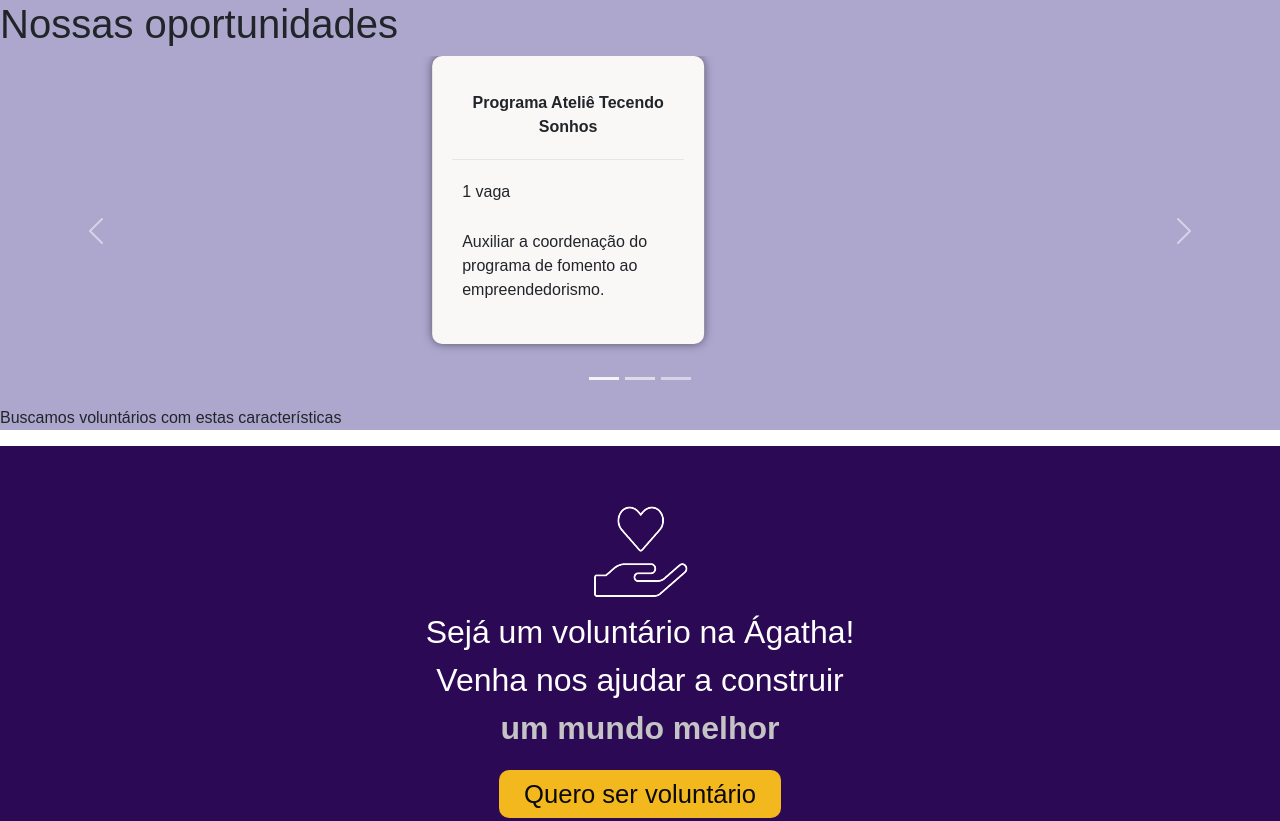
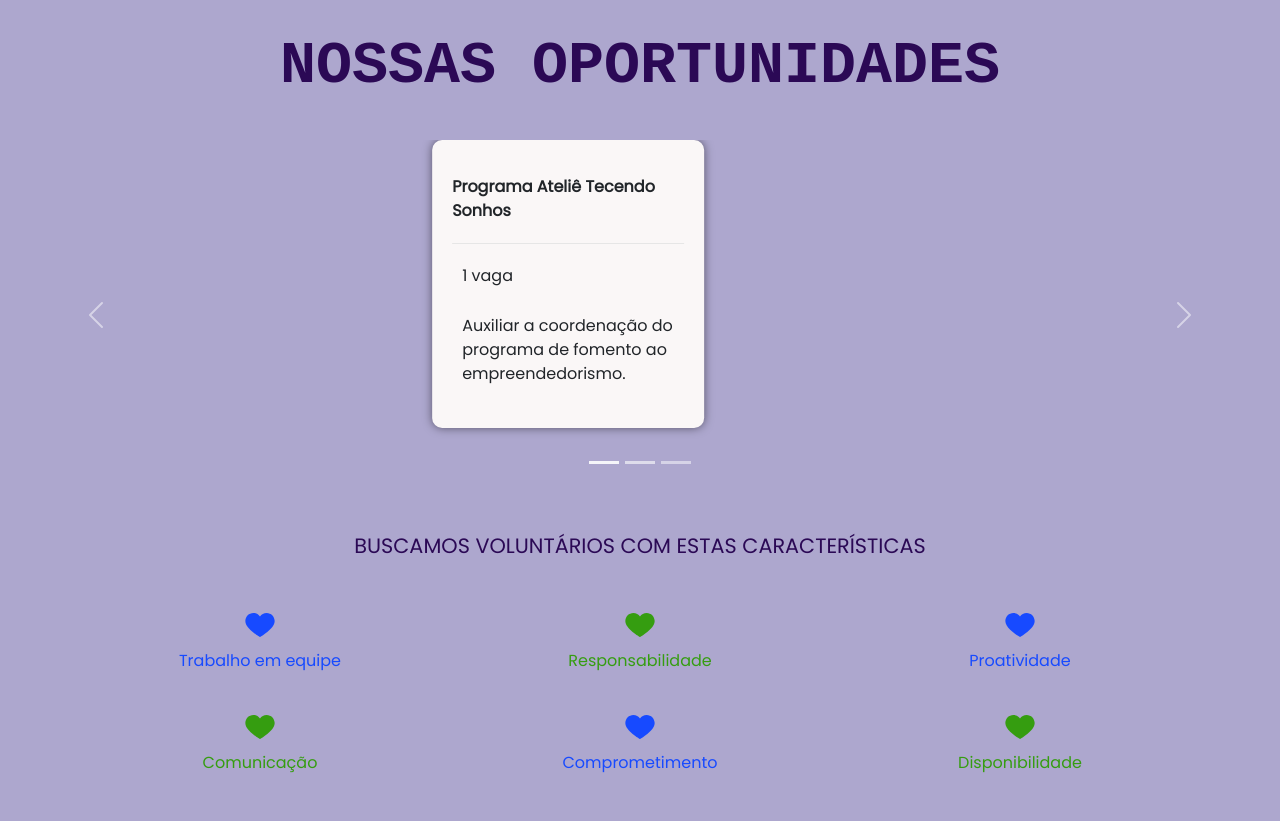
Before and after one commit to alexa2me/lpongagatha, a plain HTML site: page index.html in a window 1280 px wide. Shown: the top 821 px of the page. Drawn offline with nearby package versions, Linux system fonts and the light colour scheme.

Commit message:
✨ Carousel finished

```diff
--- a/css/styles.css
+++ b/css/styles.css
@@ -1,41 +1,56 @@
 /* Organizar os estilos em ordem alfabética por bloco */
 
 * {
+  box-sizing: border-box;
   margin: 0;
   padding: 0;
-  box-sizing: border-box;
 }
 
 body {
   font-family: "Poppins", sans-serif;
 }
 
+.volunteers-characteristics {
+  text-align: center;
+}
+
 /* CAROUSEL CONTAINER */
+#opportunities-title {
+  color: #2b0955;
+  font-family: "Courier New", Courier, monospace;
+  font-size: 60px;
+  font-weight: 600;
+  padding: 30px;
+  text-align: center;
+  text-transform: uppercase;
+}
+
 .light-purple-container {
   background-color: #ada7ce;
 }
 
-.oportunity-card {
+.opportunity-card {
   background-color: #faf7f7;
   border-radius: 10px;
   box-shadow: 0 0 10px rgba(0, 0, 0, 0.5);
+  height: 18em;
+  margin-bottom: 20px;
+  margin: 0 auto;
   padding: 20px;
-  margin-bottom: 20px;
   width: 17em;
-  height: 18em;
-  margin: 0 auto;
 }
 
-.oportunity-title {
+.opportunity-title {
+  border-bottom: 1px solid #e6e6e6;
+  font-weight: bold;
   margin: 15px 0;
-  border-bottom: 1px solid #e6e6e6;
   padding-bottom: 20px;
-  font-weight: bold;
+  text-align: left;
 }
 
-.oportunity-description {
+.opportunity-description {
+  padding: 5px 10px;
   text-align: left;
-  padding: 5px 10px;
 }
 
 /* CAROUSEL */
@@ -46,25 +61,24 @@ body {
 
 /* VOLUNTEER BANNER */
 #bold-and-gray {
+  color: #c4c4c4;
   font-weight: bold;
-  color: #c4c4c4;
 }
 
 .dark-purple-container {
   background-color: #2b0955;
   color: #ffffff;
+  font-size: 2em;
+  padding: 50px 0 40px 0;
   text-align: center;
-  padding: 50px 0 40px 0;
-  height: 75vh;
-  font-size: 2em;
 }
 
 .volunteer-button {
   background-color: #f3b81e;
+  border-radius: 10px;
+  border: none;
   color: #0b0a0a;
   font-size: 0.8em;
-  border-radius: 10px;
-  border: none;
   padding: 5px 25px;
 }
 
@@ -77,6 +91,7 @@ body {
 /* FOOTER */
 
 footer {
+  background-color: #ffffff;
   color: #2b0955;
   font-size: 1.1rem;
   margin: 0;
@@ -84,10 +99,16 @@ footer {
 }
 
 a {
+  color: inherit;
   margin: 3px;
-  color: inherit;
 }
 
 i {
   font-size: 1.4rem;
 }
+
+@media screen and (max-width: 480px) {
+  #opportunities-title {
+    font-size: 40px;
+  }
+}
--- a/index.html
+++ b/index.html
@@ -7,6 +7,7 @@
     <title>ONG Ágatha</title>
     <link rel="stylesheet" href="css/bootstrap.min.css" />
     <link rel="stylesheet" href="css/styles.css" />
+    <link href="https://fonts.googleapis.com/css2?family=Poppins&display=swap" rel="stylesheet">
     <link
       rel="stylesheet"
       href="https://cdn.jsdelivr.net/npm/bootstrap-icons@1.5.0/font/bootstrap-icons.css"
@@ -14,7 +15,8 @@
   </head>
   <body>
     <div class="light-purple-container">
-      <h1>Nossas oportunidades</h1>
+      <h1 id="opportunities-title">
+      Nossas oportunidades</h1>
       <div
         id="carouselExampleIndicators"
         class="carousel slide"
@@ -44,30 +46,30 @@
         </div>
         <div class="carousel-inner">
           <div class="carousel-item active">
-            <div class="oportunity-card">
-              <p class="oportunity-title">Programa Ateliê Tecendo Sonhos</p>
-              <p class="oportunity-description">1 vaga</p>
-              <p class="oportunity-description">
+            <div class="opportunity-card">
+              <p class="opportunity-title">Programa Ateliê Tecendo Sonhos</p>
+              <p class="opportunity-description">1 vaga</p>
+              <p class="opportunity-description">
                 Auxiliar a coordenação do programa de fomento ao
                 empreendedorismo.
               </p>
             </div>
           </div>
           <div class="carousel-item">
-            <div class="oportunity-card">
-              <p class="oportunity-title">Programa Ateliê Tecendo Sonhos</p>
-              <p class="oportunity-description">1 vaga</p>
-              <p class="oportunity-description">
+            <div class="opportunity-card">
+              <p class="opportunity-title">Programa Ateliê Tecendo Sonhos</p>
+              <p class="opportunity-description">2 vaga</p>
+              <p class="opportunity-description">
                 Auxiliar a coordenação do programa de fomento ao
                 empreendedorismo.
               </p>
             </div>
           </div>
           <div class="carousel-item">
-            <div class="oportunity-card">
-              <p class="oportunity-title">Programa Ateliê Tecendo Sonhos</p>
-              <p class="oportunity-description">1 vaga</p>
-              <p class="oportunity-description">
+            <div class="opportunity-card">
+              <p class="opportunity-title">Programa Ateliê Tecendo Sonhos</p>
+              <p class="opportunity-description">3 vaga</p>
+              <p class="opportunity-description">
                 Auxiliar a coordenação do programa de fomento ao
                 empreendedorismo.
               </p>
@@ -93,7 +95,43 @@
           <span class="visually-hidden">Next</span>
         </button>
       </div>
-      <p>Buscamos voluntários com estas características</p>
+      <p
+        class="volunteers-characteristics"
+        style="text-transform: uppercase; font-size: 1.3em; padding: 40px 0px 30px; color: #2B0955;"
+      >
+        Buscamos voluntários com estas características
+      </p>
+      <div class="container" style="text-align: center; margin-bottom: 10px;">
+      <div class="row">
+          <div class="col-sm">
+          <img src="images/blue-heart.svg" width="32px" />
+          <p style="color: #174aff; padding: 10px;">Trabalho em equipe</p>
+        </div>
+        <div class="col-sm">
+          <img src="images/green-heart.svg" width="32px"/>
+          <p style="color: #359D10; padding: 10px;">Responsabilidade</p>
+        </div>
+        <div class="col-sm">
+          <img src="images/blue-heart.svg" width="32px"/>
+          <p style="color: #174aff; padding: 10px;">Proatividade</p>
+        </div>
+      </div>
+    </div>
+    <div class="container" style="text-align: center; margin-bottom: 30px;">
+      <div class="row">
+        <div class="col-sm">
+          <img src="images/green-heart.svg" width="32px"/>
+          <p style="color: #359D10; padding: 10px;">Comunicação</p>
+        </div>
+        <div class="col-sm">
+          <img src="images/blue-heart.svg" width="32px"/>
+          <p style="color: #174aff; padding: 10px;">Comprometimento</p>
+        </div>
+        <div class="col-sm">
+          <img src="images/green-heart.svg" width="32px"/>
+          <p style="color: #359D10; padding: 10px;">Disponibilidade</p>
+        </div>
+      </div>
     </div>
     <div class="dark-purple-container">
       <img src="./images/heart-icon.png" alt="hand holding a heart" />
```
Also changed, not shown: images/blue-heart.svg (renamed from images/like_1.svg), images/green-heart.svg (renamed from images/like 2.svg).
